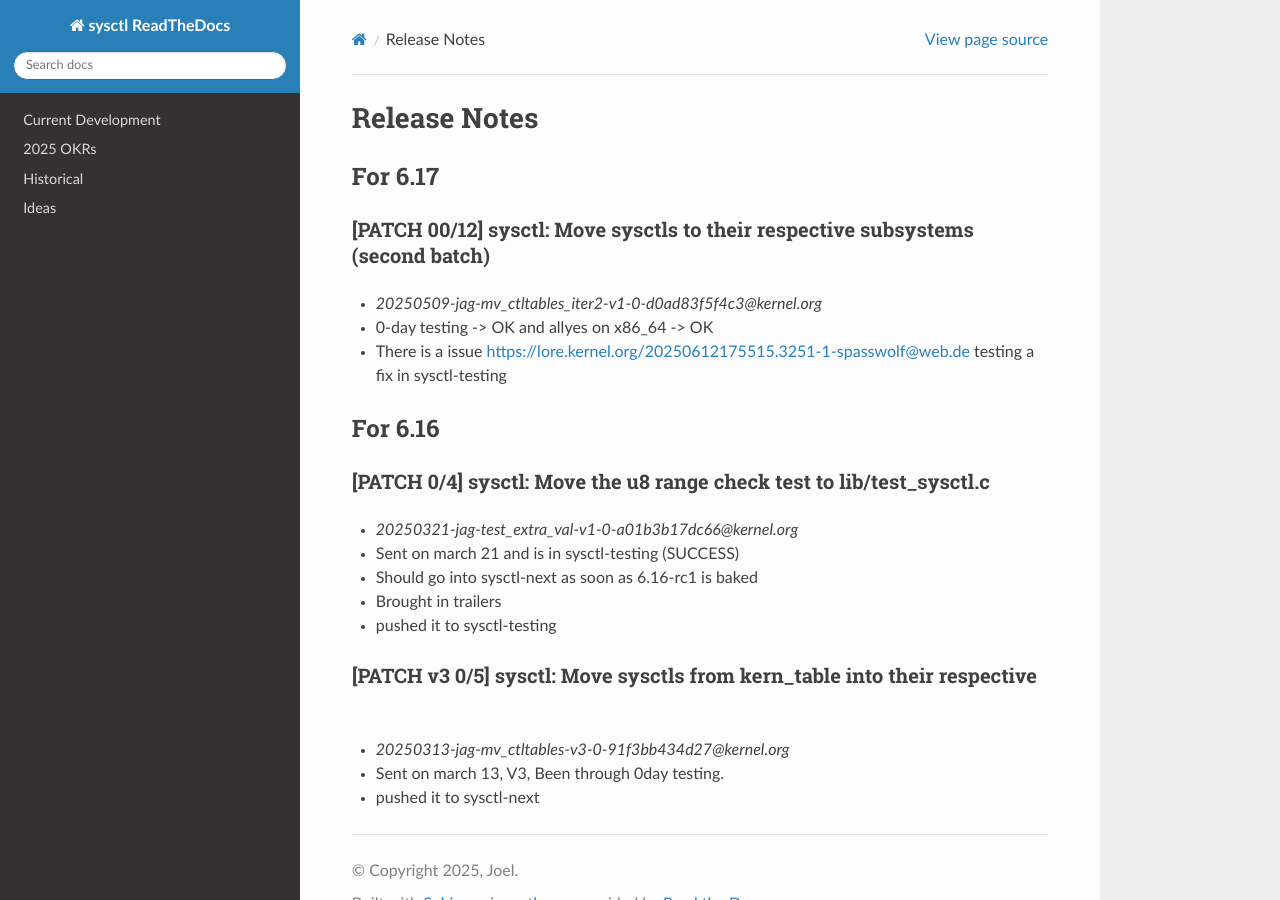
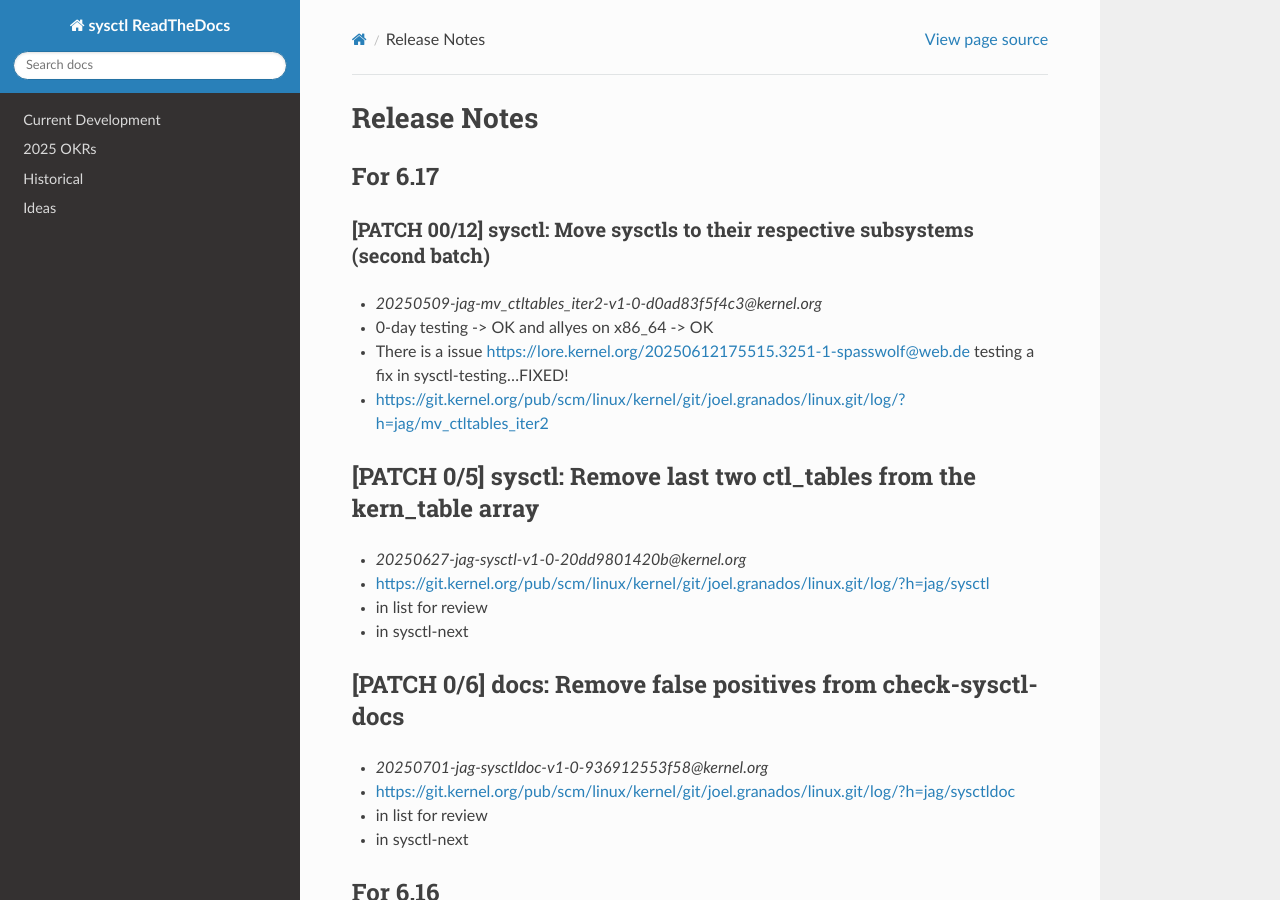
Before and after one commit to Joelgranados/sysctl_dev_rtd, a Sphinx documentation site: the page built from docs/release.rst, in a window 1280 px wide and 900 px high. Built offline with Sphinx 7.4.7 and the Read the Docs theme 3.1.0, drawn with Linux system fonts in a browser that asks for light colours.

Commit message:
Add latest series in sysctl-next
Signed-off-by: Joel Granados <joel.granados@kernel.org>

```diff
--- a/docs/release.rst
+++ b/docs/release.rst
@@ -11,7 +11,23 @@ For 6.17
 * `20250509-jag-mv_ctltables_iter2-v1-0-d0ad83f5f4c3@kernel.org`
 * 0-day testing -> OK and allyes on x86_64 -> OK
 * There is a issue https://lore.kernel.org/20250612175515.3251-1-spasswolf@web.de
-  testing a fix in sysctl-testing
+  testing a fix in sysctl-testing...FIXED!
+* https://git.kernel.org/pub/scm/linux/kernel/git/joel.granados/linux.git/log/?h=jag/mv_ctltables_iter2
+
+[PATCH 0/5] sysctl: Remove last two ctl_tables from the kern_table array
+========================================================================
+* `20250627-jag-sysctl-v1-0-20dd9801420b@kernel.org`
+* https://git.kernel.org/pub/scm/linux/kernel/git/joel.granados/linux.git/log/?h=jag/sysctl
+* in list for review
+* in sysctl-next
+
+[PATCH 0/6] docs: Remove false positives from check-sysctl-docs
+===============================================================
+* `20250701-jag-sysctldoc-v1-0-936912553f58@kernel.org`
+* https://git.kernel.org/pub/scm/linux/kernel/git/joel.granados/linux.git/log/?h=jag/sysctldoc
+* in list for review
+* in sysctl-next
+
 
 For 6.16
 ========
```
